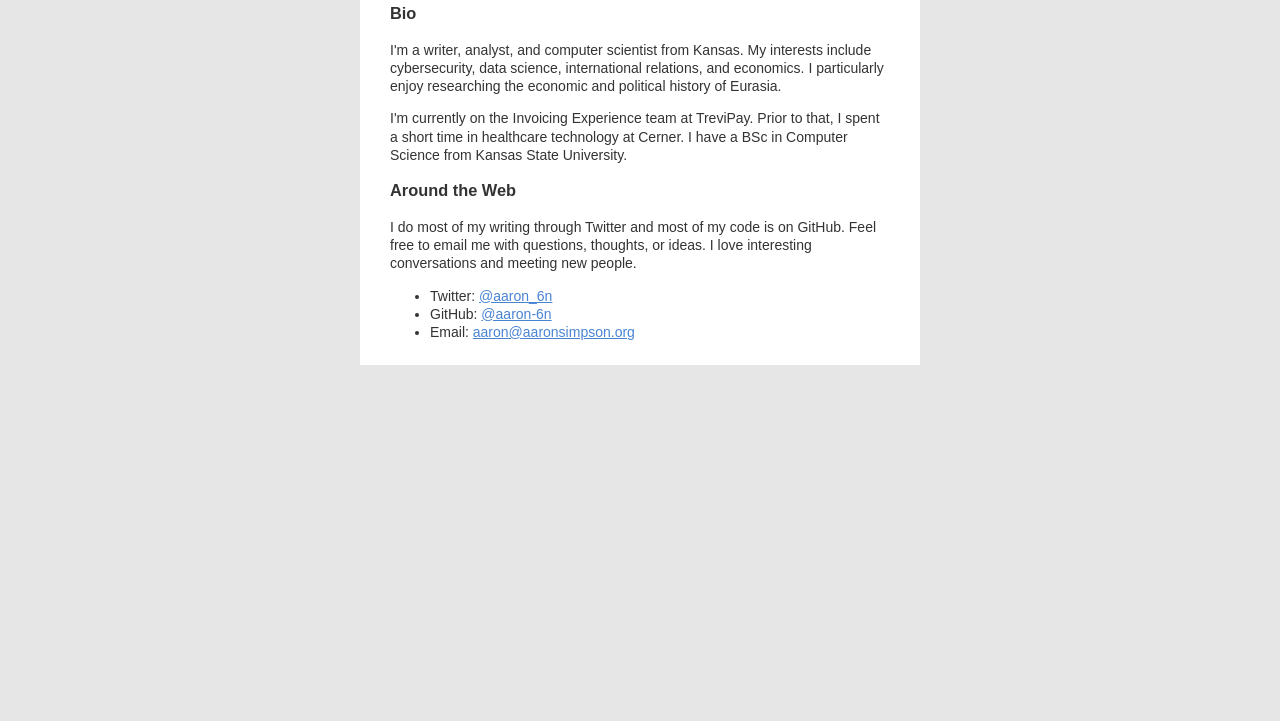
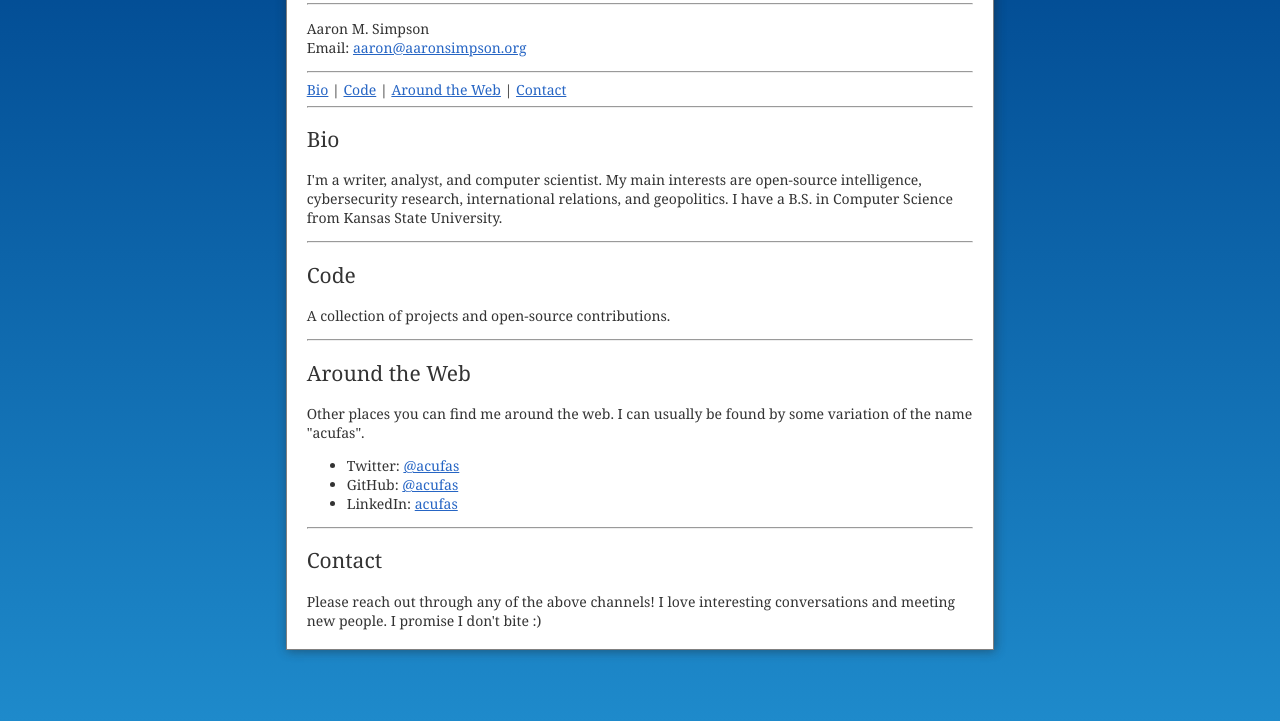
Before and after one commit to acufas/aaronsimpsonks.github.io, a plain HTML site: page index.html in a window 1280 px wide. Shown: the part 79-800 px from the top of the page. Drawn offline with Linux system fonts and the light colour scheme; a script that the page names is missing.

Commit message:
Durk Kingma redesign

```diff
--- a/index.css
+++ b/index.css
@@ -1,30 +1,27 @@
-body {
-    font-size: 14px;
+body, html {
     margin: 0;
     color: #333;
-    background-color: rgb(230, 230, 230);
-    font-family: -apple-system, BlinkMacSystemFont, 'Segoe UI', Roboto, Oxygen, Ubuntu, Cantarell, 'Open Sans', 'Helvetica Neue', sans-serif;
+    background-color: #004890;
+    background-image: linear-gradient(#004890, #1E8ACB);
+    font-size: 14px;
+    height: 100%;
+    font-family: Georgia, 'Times New Roman', Times, serif;
 }
 
 a, a:visited {
-    color: #4984d3;
+    color: #2665c4;
+}
+
+h1, h2 {
+    font-weight: 450;
 }
 
 #contents {
-    font-family: Arial, sans-serif;
-    font-size: 14px;
-    margin: 10px auto;
-    max-width: 500px;
-    padding-top: 10px;
-    padding-bottom: 10px;
-    line-height: 1.3;
-    padding-left: 30px;
-    padding-right: 30px;
-    background-color: #FFF;
+    max-width: 500pt;
+    margin: auto;
+    margin-bottom: 30px;
+    border: 1px solid gray;
+    padding: 5px 20px;
+    background: white;
+    box-shadow: 1px 1px 10px #22222277;
 }
-
-@media only screen and (max-width: 600px) {
-    #contents {
-      margin: 0;
-    }
-}
--- a/index.html
+++ b/index.html
@@ -10,21 +10,32 @@
 </head>
 <body>
     <div id="contents">
-        <h2>Aaron M. Simpson</h2>
-        <h3>Bio</h3>
-        <p>I'm a writer, analyst, and computer scientist from Kansas. My interests include cybersecurity, data science,
-        international relations, and economics. I particularly enjoy researching the economic and political history of
-        Eurasia.</p>
-        <p>I'm currently on the Invoicing Experience team at TreviPay. Prior to that, I spent a short
-        time in healthcare technology at Cerner. I have a BSc in Computer Science from Kansas State University.</p>
-        <h3>Around the Web</h3>
-        <p>I do most of my writing through Twitter and most of my code is on GitHub. Feel free to email me with
-        questions, thoughts, or ideas. I love interesting conversations and meeting new people.</p>
+        <h1>Aaron M. Simpson</h1>
+        <hr />
+        <p>Aaron M. Simpson<br />Email: <a href="mailto:aaron@aaronsimpson.org">aaron@aaronsimpson.org</a></p>
+        <hr />
+        <a href="#bio">Bio</a> | <a href="#code">Code</a> | <a href="#around%20the%20web">Around the Web</a> | <a href="#">Contact</a>
+        <hr />
+        <h2>Bio</h2>
+        <p>I'm a writer, analyst, and computer scientist. My main interests are open-source
+        intelligence, cybersecurity research, international relations, and geopolitics. I have a
+        B.S. in Computer Science from Kansas State University.</p>
+        <hr />
+        <h2>Code</h2>
+        <p>A collection of projects and open-source contributions.</p>
+        <hr />
+        <h2>Around the Web</h2>
+        <p>Other places you can find me around the web. I can usually be found by some variation of the name
+        "acufas".</p>
         <ul>
-            <li>Twitter: <a href="https://twitter.com/aaron_6n" target="_blank">@aaron_6n</a></li>
-            <li>GitHub: <a href="https://github.com/aaron-6n" target="_blank">@aaron-6n</a></li>
-            <li>Email: <a href="mailto:aaron@aaronsimpson.org" target="_blank">aaron@aaronsimpson.org</a></li>
+            <li>Twitter: <a href="https://twitter.com/acufas">@acufas</a></li>
+            <li>GitHub: <a href="https://github.com/acufas">@acufas</a></li>
+            <li>LinkedIn: <a href="https://www.linkedin.com/in/acufas/">acufas</a></li>
         </ul>
+        <hr />
+        <h2>Contact</h2>
+        <p>Please reach out through any of the above channels! I love interesting conversations and meeting new people.
+        I promise I don't bite :)</p>
     </div>
 </body>
 </html>
```
